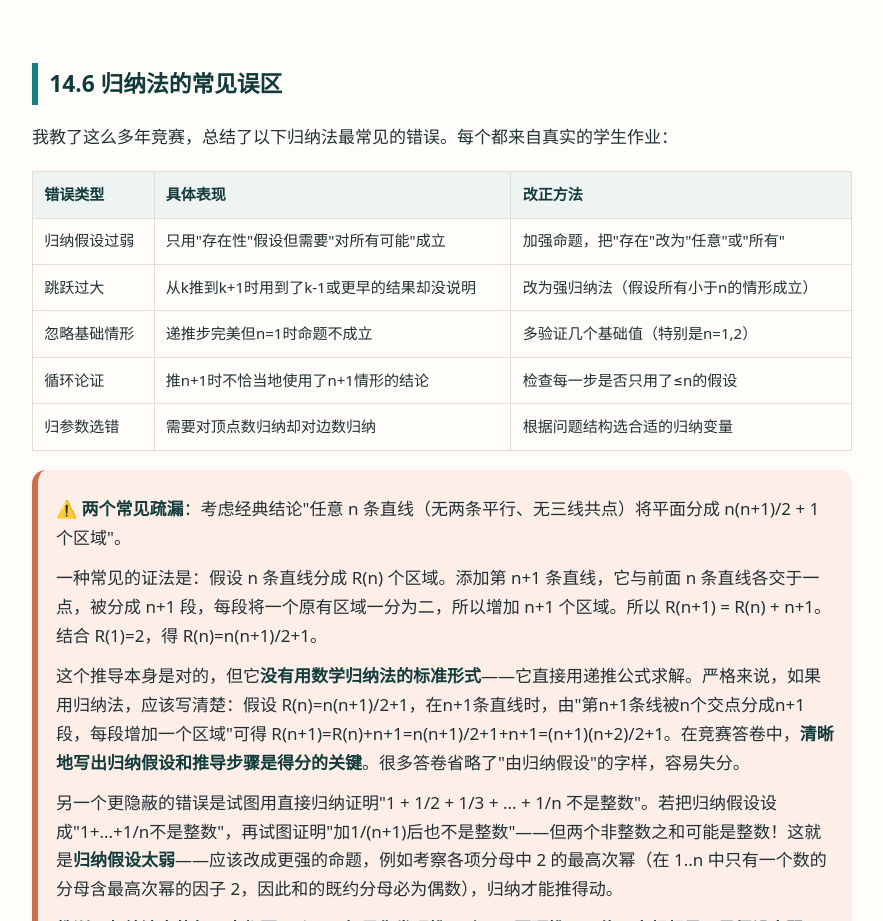
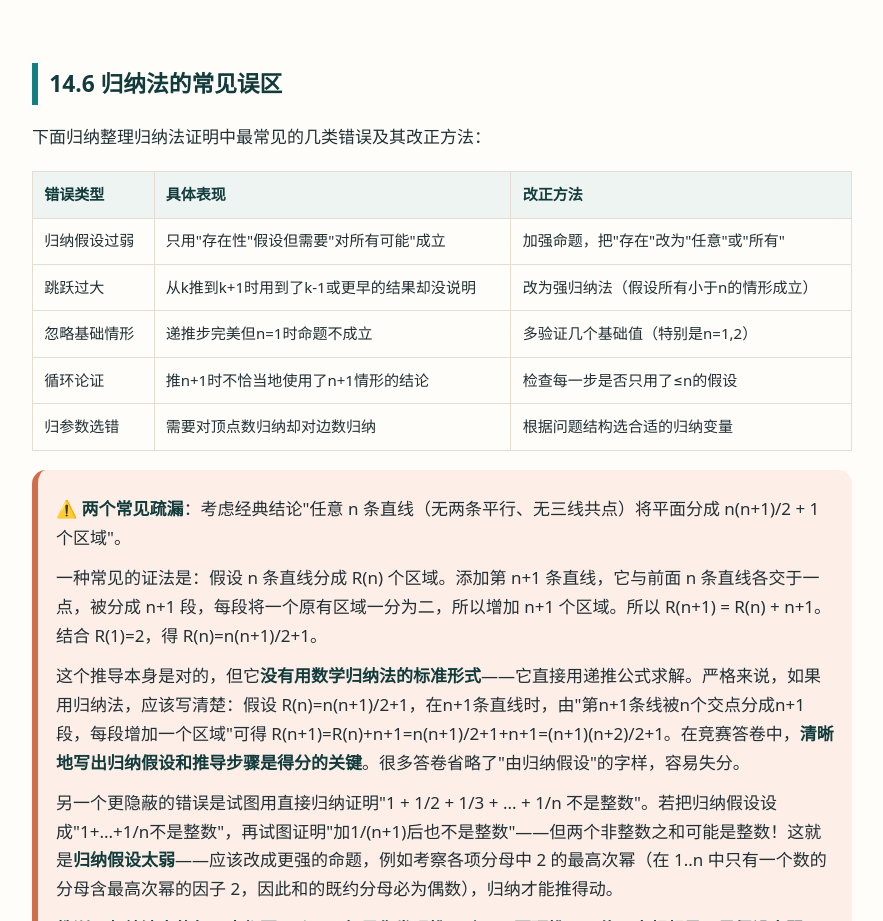
Before and after one commit to 1998x-stack/combinatorial-olympiad-tutorial, a plain HTML site: page 14.html in a window 1280 px wide. Shown: the part 8540-9461 px from the top of the page, without its empty margins (292-1175 px from the left). Drawn offline with Linux system fonts and the light colour scheme.

Commit message:
fix(combinatorial-olympiad-tutorial): ch14 de-personalize fabricated '我教了这么多年竞赛' claim

```diff
--- a/14.html
+++ b/14.html
@@ -405,7 +405,7 @@ f((x₁+...+xₙ₋₁ + y)/n) ≤ (f(x₁)+...+f(xₙ₋₁)+f(y))/n
 
 <h2>14.6 归纳法的常见误区</h2>
 
-<p>我教了这么多年竞赛，总结了以下归纳法最常见的错误。每个都来自真实的学生作业：</p>
+<p>下面归纳整理归纳法证明中最常见的几类错误及其改正方法：</p>
 
 <table>
 <tr><th>错误类型</th><th>具体表现</th><th>改正方法</th></tr>
```
